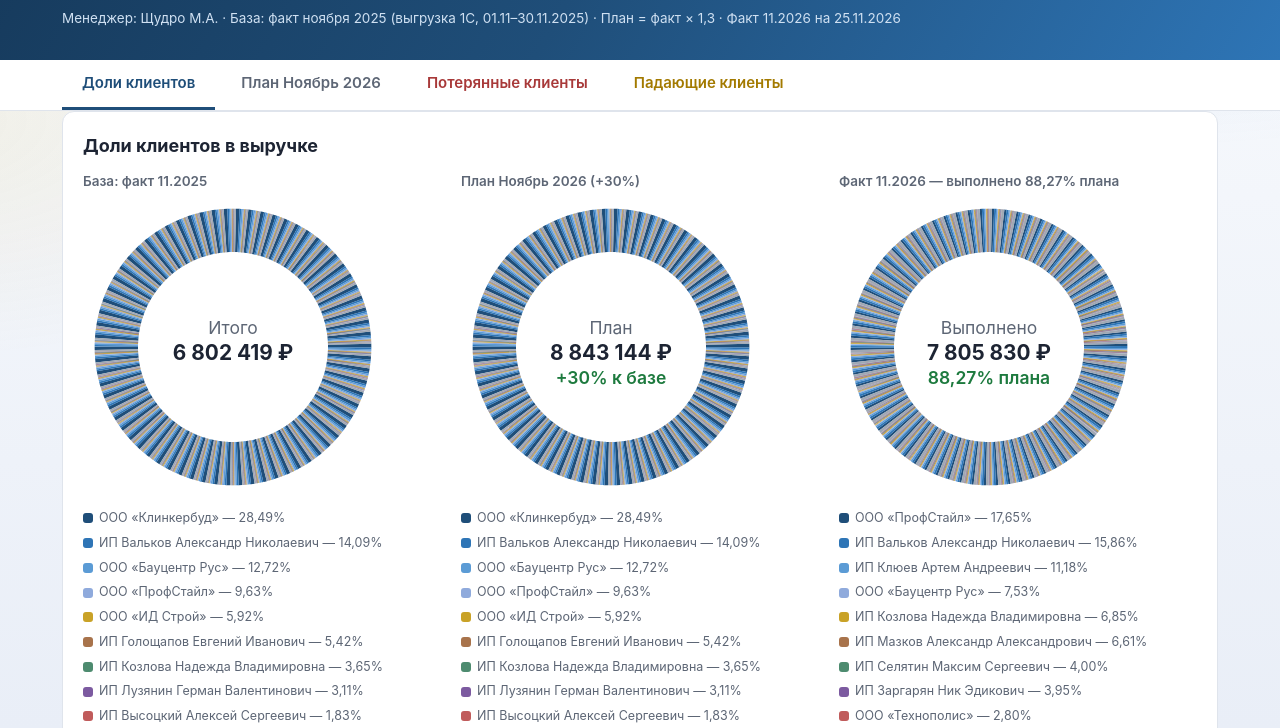
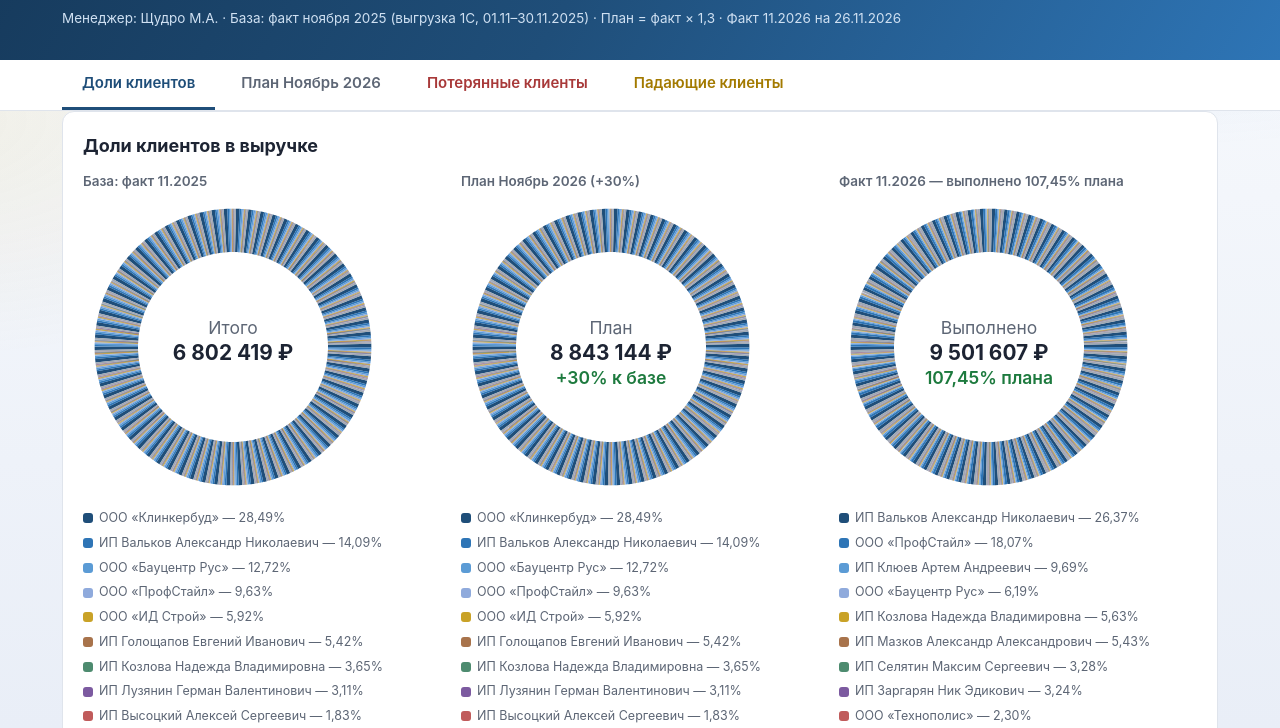
Before and after one commit to ResantaKld/Plan, a plain HTML site: page index.html in a window 1280 px wide. Shown: the part 72-800 px from the top of the page. Drawn offline with Linux system fonts and the light colour scheme.

Commit message:
Обновление дашборда 26.11.2026

```diff
--- a/index.html
+++ b/index.html
@@ -121,7 +121,7 @@
 <header>
   <div class="wrap">
     <h1>Планирование продаж — ноябрь 2026</h1>
-    <p>Менеджер: Щудро М.А. · База: факт ноября 2025 (выгрузка 1С, 01.11–30.11.2025) · План = факт × 1,3 · Факт 11.2026 на 25.11.2026</p>
+    <p>Менеджер: Щудро М.А. · База: факт ноября 2025 (выгрузка 1С, 01.11–30.11.2025) · План = факт × 1,3 · Факт 11.2026 на 26.11.2026</p>
   </div>
 </header>
 
@@ -171,7 +171,7 @@
   <section id="tab-plan" hidden aria-labelledby="btn-plan">
     <div class="panel">
       <h2>План и факт по клиентам</h2>
-      <p class="note">Правила обновления: факт 11.2026 вносится из ежедневной рассылки «факт продаж» (данные на 25.11.2026). Новые клиенты добавляются без факта 2025 и без плана — только факт. Клиенты «Демонстрация» и «Розничный» не вносятся. Суммы в колонке «Факт 11.2026» можно править вручную — значения сохраняются в браузере (localStorage). Колонка «Факт Новотех» — отгрузки Новотех (вносятся вручную), учитываются в общем факте, % выполнения и круге «Выполнено».</p>
+      <p class="note">Правила обновления: факт 11.2026 вносится из ежедневной рассылки «факт продаж» (данные на 26.11.2026). Новые клиенты добавляются без факта 2025 и без плана — только факт. Клиенты «Демонстрация» и «Розничный» не вносятся. Суммы в колонке «Факт 11.2026» можно править вручную — значения сохраняются в браузере (localStorage). Колонка «Факт Новотех» — отгрузки Новотех (вносятся вручную), учитываются в общем факте, % выполнения и круге «Выполнено».</p>
       <div class="search"><input type="search" id="plan-search" placeholder="Поиск по клиенту…" aria-label="Поиск по клиенту"></div>
       <div class="table-wrap"><table id="t-plan">
         <thead><tr>
@@ -209,7 +209,7 @@
 
 <footer>
   <div class="wrap">
-    Источник данных: выгрузка 1С «Валовая прибыль предприятия», период 01.11.2025–30.11.2025, отбор «Подразделение в группе из списка "Калининград"», основной менеджер — Щудро М.А. В базу включены 41 контрагент менеджера; клиенты других менеджеров выгрузки не включены. Факт 11.2026 — из ежедневной рассылки «факт продаж» (на 25.11.2026). «Факт Новотех» — отгрузки Новотех (вносятся вручную), учитываются в общем факте и % выполнения. Новые клиенты добавляются в план-таблицу без базы и плана; позиции «Демонстрация» и «Розничный покупатель» исключаются.
+    Источник данных: выгрузка 1С «Валовая прибыль предприятия», период 01.11.2025–30.11.2025, отбор «Подразделение в группе из списка "Калининград"», основной менеджер — Щудро М.А. В базу включены 41 контрагент менеджера; клиенты других менеджеров выгрузки не включены. Факт 11.2026 — из ежедневной рассылки «факт продаж» (на 26.11.2026). «Факт Новотех» — отгрузки Новотех (вносятся вручную), учитываются в общем факте и % выполнения. Новые клиенты добавляются в план-таблицу без базы и плана; позиции «Демонстрация» и «Розничный покупатель» исключаются.
   </div>
 </footer>
 
@@ -218,24 +218,24 @@
 /* ===== Данные: факт ноября 2025, менеджер Щудро (выгрузка 1С) ===== */
 var CLIENTS = [
  ["ООО «Клинкербуд»",1938081.8,0,197507.75],
- ["ИП Вальков Александр Николаевич",958149.07,1237694.83,null],
+ ["ИП Вальков Александр Николаевич",958149.07,2506045.84,null],
  ["ООО «Бауцентр Рус»",864938.06,588091.08,null],
- ["ООО «ПрофСтайл»",655241.07,528377.5,849203.45],
+ ["ООО «ПрофСтайл»",655241.07,867699.8,849203.45],
  ["ООО «ИД Строй»",402716.12,152858.25,null],
  ["ИП Голощапов Евгений Иванович",368685.13,163149.47,null],
  ["ИП Козлова Надежда Владимировна",248237.67,534827.13,null],
  ["ИП Лузянин Герман Валентинович",211701.57,22891.34,null],
- ["ИП Высоцкий Алексей Сергеевич",124495.36,117632.26,null],
+ ["ИП Высоцкий Алексей Сергеевич",124495.36,75150.78,null],
  ["ООО «АгроРегион»",95864.63,3470.66,null],
  ["ООО «Новые окна»",74315.44,0,null],
  ["ИП Белавин Роман Геннадьевич",57849.4,52460.8,null],
  ["ИП Азарян Лусине Ромаевна",56479.04,0,null],
  ["ИП Кузнецов Леонид Евгеньевич",55834.91,13220.31,null],
- ["ИП Афонский Николай Витальевич",55529.92,0,null],
+ ["ИП Афонский Николай Витальевич",55529.92,53889.92,null],
  ["ИП Светлейцих Игорь Владимирович",52245.33,106777.69,null],
  ["ИП Вайткене Юлия Юрьевна",45113.19,79867.88,null],
  ["ООО «КАУФ МАРКЕТ»",43858.62,102413.77,null],
- ["ООО «Техэлектроцентр»",43243.69,113068.99,null],
+ ["ООО «Техэлектроцентр»",43243.69,135924.07,null],
  ["ИП Ефрейторова Валентина Анатольевна",40163.22,105293.34,null],
  ["ИП Евдокимов Евгений Игоревич",37306.63,37344.66,null],
  ["ИП Юдичева Наталья Степановна",35042.08,0,null],
@@ -258,7 +258,7 @@ var CLIENTS = [
  ["ИП Писаренко Александр Юрьевич",7472.92,16614.04,null],
  ["ИП Трошин Андрей Владимирович",4896.78,0,null],
  ["ООО «ФЭКТОРИ»",3269.68,0,null],
- ["ИП Клюев Артем Андреевич",null,872916.44,null],
+ ["ИП Клюев Артем Андреевич",null,921005.85,null],
  ["ИП Варганов Сергей Юрьевич",null,116982.88,null],
  ["ИП Танашова Наталья Анатольевна",null,34214.92,null],
  ["ООО «Технополис»",null,218218.27,null],
@@ -273,11 +273,12 @@ var CLIENTS = [
  ["ИП Ципилев Антон Владимирович",null,21992.78,null],
  ["ИП Першин Максим Анатольевич",null,10433.54,null],
  ["ИП Олиферчук Александр Степанович",null,3194.32,null],
- ["ИП Шмелев Сергей Владимирович",null,2580.51,null]
+ ["ИП Шмелев Сергей Владимирович",null,2580.51,null],
+ ["ИП Федоренко О.А.",null,5750.1,null]
 ];
 var GROWTH = 1.3, TOP = 10;
 var LS_KEY = "plan_nov2026_fact_v1";
-var FACT_DATE = "25.11.2026";
+var FACT_DATE = "26.11.2026";
 
 var PALETTE = ["#1f4e79","#2e75b6","#5b9bd5","#8faadc","#c9a227","#a8734b","#4d8b6f","#7c5aa0","#c05b5b","#5f7d95","#a0a8b4"];
 var total25 = CLIENTS.reduce(function(s,c){return s+c[1];},0);
```
